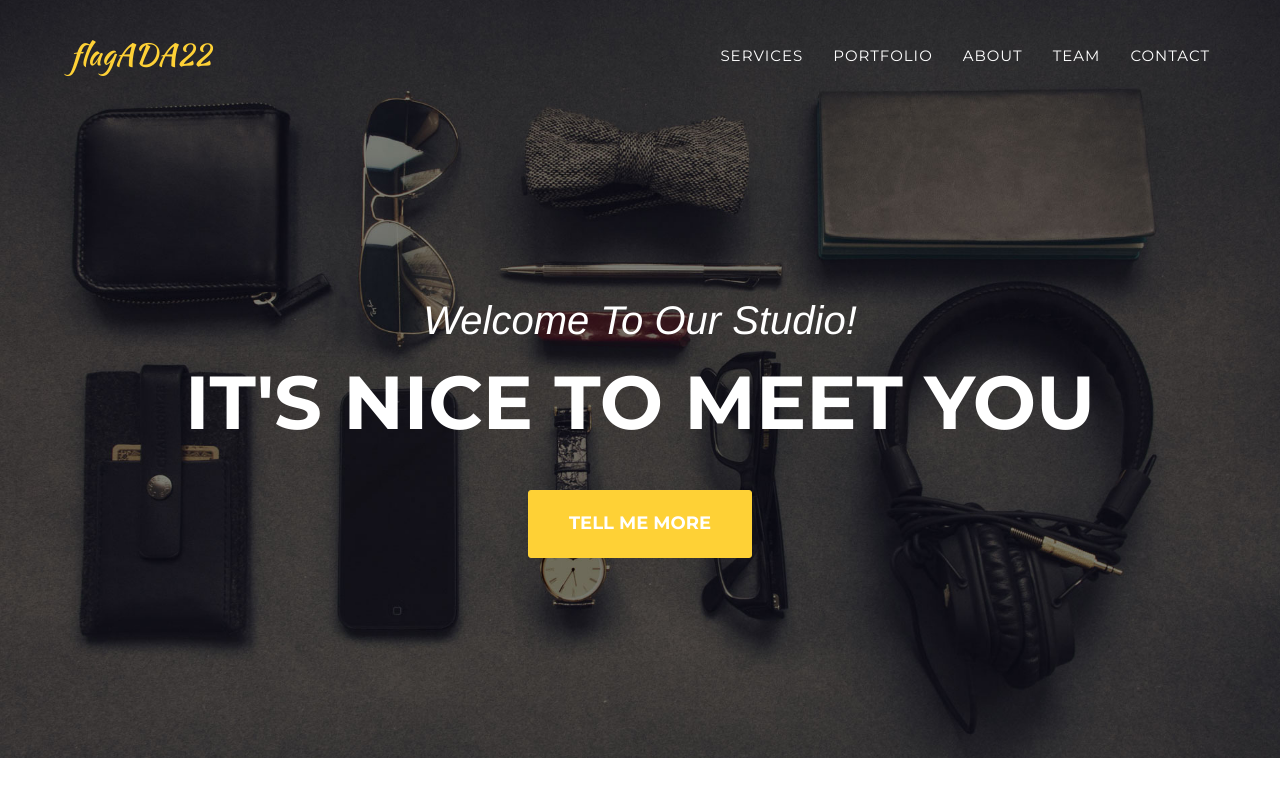
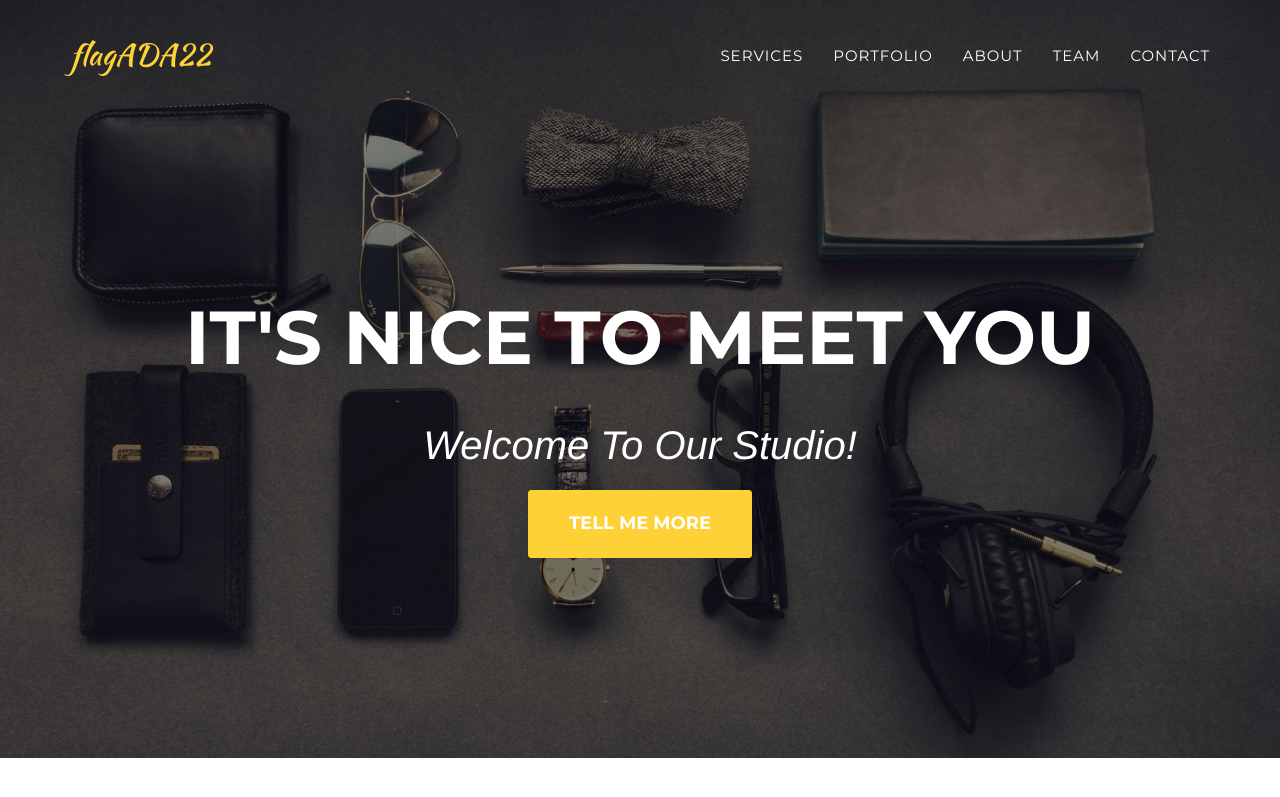
Before and after one commit to fbarde/ADA_Data_Story, a Jekyll site: the page built from index.html, in a window 1280 px wide and 900 px high. Shown: the top 797 px of the window. Built offline with Jekyll 4.4.1, drawn with Linux system fonts in a browser that asks for light colours; some web fonts are replaced.

Commit message:
Update header.html

```diff
--- a/_includes/header.html
+++ b/_includes/header.html
@@ -44,8 +44,8 @@
     <header>
         <div class="container">
             <div class="intro-text">
+                <div class="intro-heading">It's Nice To Meet You</div>
                 <div class="intro-lead-in">Welcome To Our Studio!</div>
-                <div class="intro-heading">It's Nice To Meet You</div>
                 <a href="#services" class="page-scroll btn btn-xl">Tell Me More</a>
             </div>
         </div>
```
